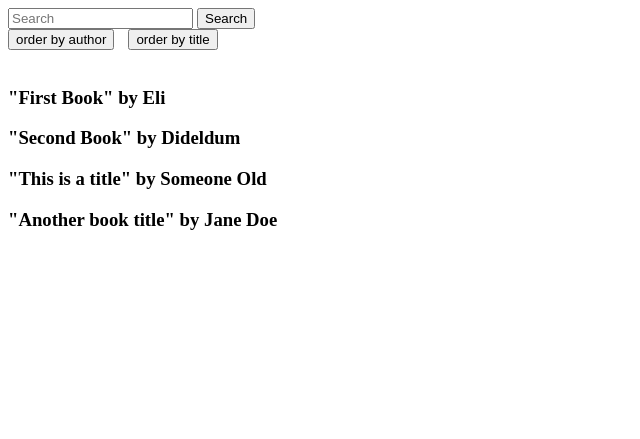
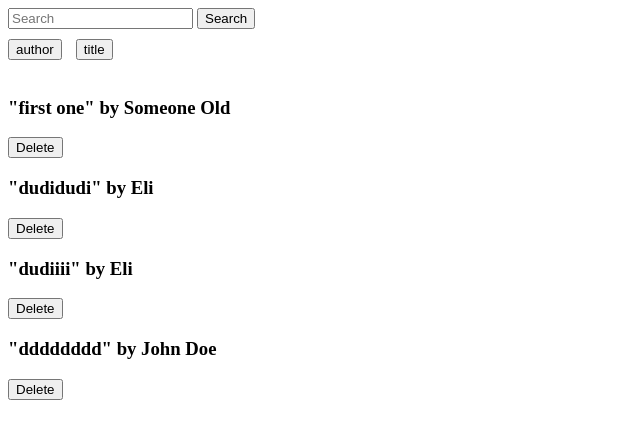
Before and after one commit to ElinorKotzott/BookAlchemy, a Flask app: page / in a window 1280 px wide. Shown: the top 439 px of the page, without its empty margins (0-640 px from the left). Run offline with Flask 3, Linux system fonts and the light colour scheme; data comes from the database, SQL or seed files in the repository.

Commit message:
implemented delete method for books

```diff
--- a/app.py
+++ b/app.py
@@ -2,7 +2,7 @@ import os
 from sqlalchemy.exc import OperationalError, ProgrammingError, IntegrityError, InterfaceError, DatabaseError
 from data_models import db, Author, Book
 from datetime import datetime
-from flask import Flask, render_template, request
+from flask import Flask, render_template, request, redirect, url_for
 from sqlalchemy import create_engine, text
 
 app = Flask(__name__)
@@ -12,6 +12,9 @@ BASE_DIR = os.path.abspath(os.path.dirname(__file__))
 app.config['SQLALCHEMY_DATABASE_URI'] = f"sqlite:///{os.path.join(BASE_DIR, 'data', 'library.sqlite')}"
 
 db.init_app(app)
+
+#TODO if the user searches and finds at least one book, and then orders the search
+# then all books will be ordered, not only the ones searched! fix this!
 
 
 @app.route('/', methods=['GET'])
@@ -25,13 +28,12 @@ def home():
     params = {}
     message = ''
 
-    # getting user's wish to order from url
     order_by = request.args.get('order', '')
 
-    if order_by == 'order by title':
+    if order_by == 'title':
         sorting_param = 'ORDER BY title ASC'
         message = 'Books ordered by title!'
-    elif order_by == 'order by author':
+    elif order_by == 'author':
         sorting_param = 'ORDER BY author ASC'
         message = 'Books ordered by author!'
 
@@ -42,6 +44,7 @@ def home():
         # both titles and authors are being searched. further searches (e.g. isbn) could be implemented easily
         searching_param = "WHERE title LIKE :search_term OR author LIKE :search_term"
         params["search_term"] = f"%{search_term}%"
+
 
     rows = get_authors_and_books_from_database(sorting_param, searching_param, params)
 
@@ -55,7 +58,7 @@ def get_authors_and_books_from_database(sorting_param, searching_param, params):
     """helper method that takes a sorting parameter (by title, by author or empty string)
     and queries our database. it returns the result of the query if the query goes well, otherwise
     it returns an empty string"""
-    query_books_and_authors = f"""SELECT title, name AS author FROM authors JOIN books ON books.author_id = authors.id {sorting_param} {searching_param}"""
+    query_books_and_authors = f"""SELECT books.title, authors.name AS author, books.id  FROM authors JOIN books ON books.author_id = authors.id {sorting_param} {searching_param}"""
 
     engine = create_engine('sqlite:///data/library.sqlite')
     try:
@@ -131,6 +134,21 @@ def add_book():
         return render_template('add_book.html', authors=authors)
 
 
+@app.route('/book/<int:book_id>/delete', methods=['POST'])
+def delete(book_id):
+
+    book = Book.query.get(book_id)
+    if not book:
+        message = 'Book not found!'
+    else:
+        db.session.delete(book)
+        db.session.commit()
+        message = "Book deleted successfully!"
+
+    return render_template('index/html', message=message, rows=get_authors_and_books_from_database())
+#TODO should i redirect here? how to print the messages then? if not redirect, where to get the params for rows call??
+
+
 if __name__ == '__main__':
     app.run(host="0.0.0.0", port=5002, debug=True)
 
--- a/templates/index.html
+++ b/templates/index.html
@@ -7,15 +7,18 @@
 </head>
 <body>
 <form method="GET">
-    <input type="text" name="search" placeholder="Search">
-    <input type="submit" value="Search">
+    <input type="text" name="search" placeholder="Search" style="margin-bottom: 10px">
+    <input type="submit" value="Search" style="margin-bottom: 10px">
 </form>
 <form method="GET">
-    <input type="submit" name="order" value="order by author" style="display: inline-block; margin-right: 10px">
-    <input type="submit" name="order" value="order by title" style="display: inline-block;"><br><br>
+    <input type="submit" name="order" value="author" style="display: inline-block; margin-right: 10px">
+    <input type="submit" name="order" value="title" style="display: inline-block;"><br><br>
 </form>
 {% for row in rows %}
 <div><h3>"{{ row[0] }}" by {{ row[1] }}</h3>
+    <form method="POST" action="{{ url_for('delete', book_id=row[2]) }}">
+        <input type="submit" value="Delete">
+    </form>
 </div>
 {% endfor %}
 {% if message %}
```
Also changed, not shown: data/library.sqlite.
